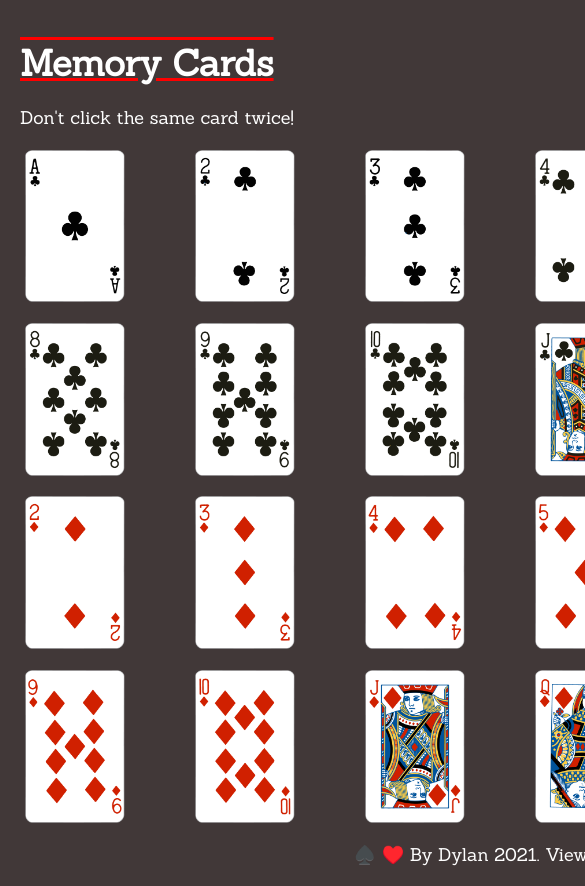
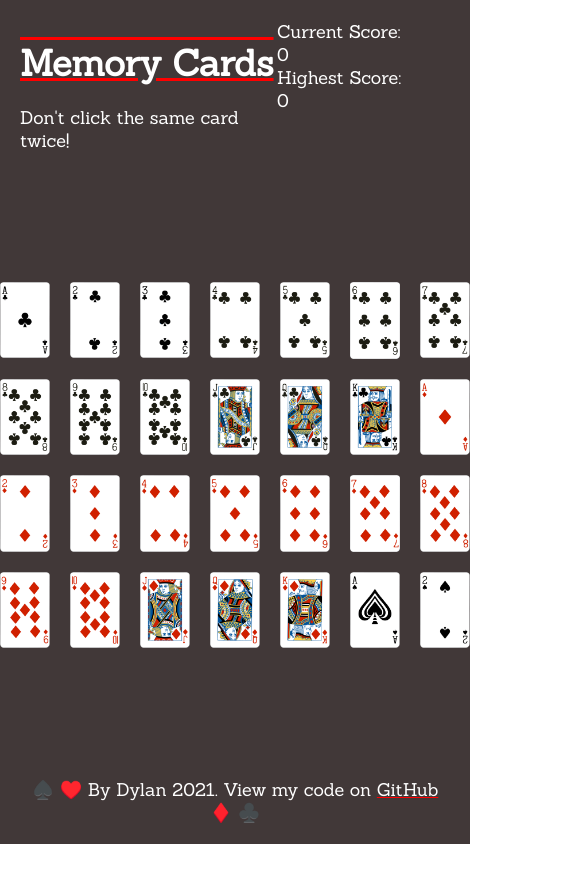
Before and after one commit to ChargrilledChook/memory-card-game, a React (Create React App) app: page / in a window 390 px wide. Shown: the top 886 px of the page, 585 px wide, since content can reach past the window. After the commit the page ends 844 px from the top, so only its background shows below. Built offline with nearby package versions, Linux system fonts and the light colour scheme.

Commit message:
add media queries to shrink grid images

```diff
--- a/src/App.css
+++ b/src/App.css
@@ -26,11 +26,12 @@ header .score {
 }
 
 main {
+  /* min-width: 100vw; */
   background-color: rgb(65, 56, 56);
   display: grid;
   gap: 2rem;
   /* grid-template-columns: repeat(auto-fit, minmax(100px, 1fr)); */
-  grid-template-columns: repeat(7, 150px);
+  grid-template-columns: repeat(7, auto);
   place-content: center;
 }
 
@@ -48,10 +49,32 @@ footer {
 
 footer a {
   color: inherit;
-  text-decoration: underline;
+  text-decoration: underline red;
+}
+
+footer a:hover {
+  color: red;
+  text-decoration: underline red;
 }
 
 .card img {
   width: 100px;
-  aspect-ratio: initial;
 }
+
+@media all and (max-width: 840px) {
+  .card img {
+    width: 80px;
+  }
+}
+
+@media all and (max-width: 700px) {
+  .card img {
+    width: 60px;
+  }
+}
+
+@media all and (max-width: 540px) {
+  .card img {
+    width: 50px;
+  }
+}
```
